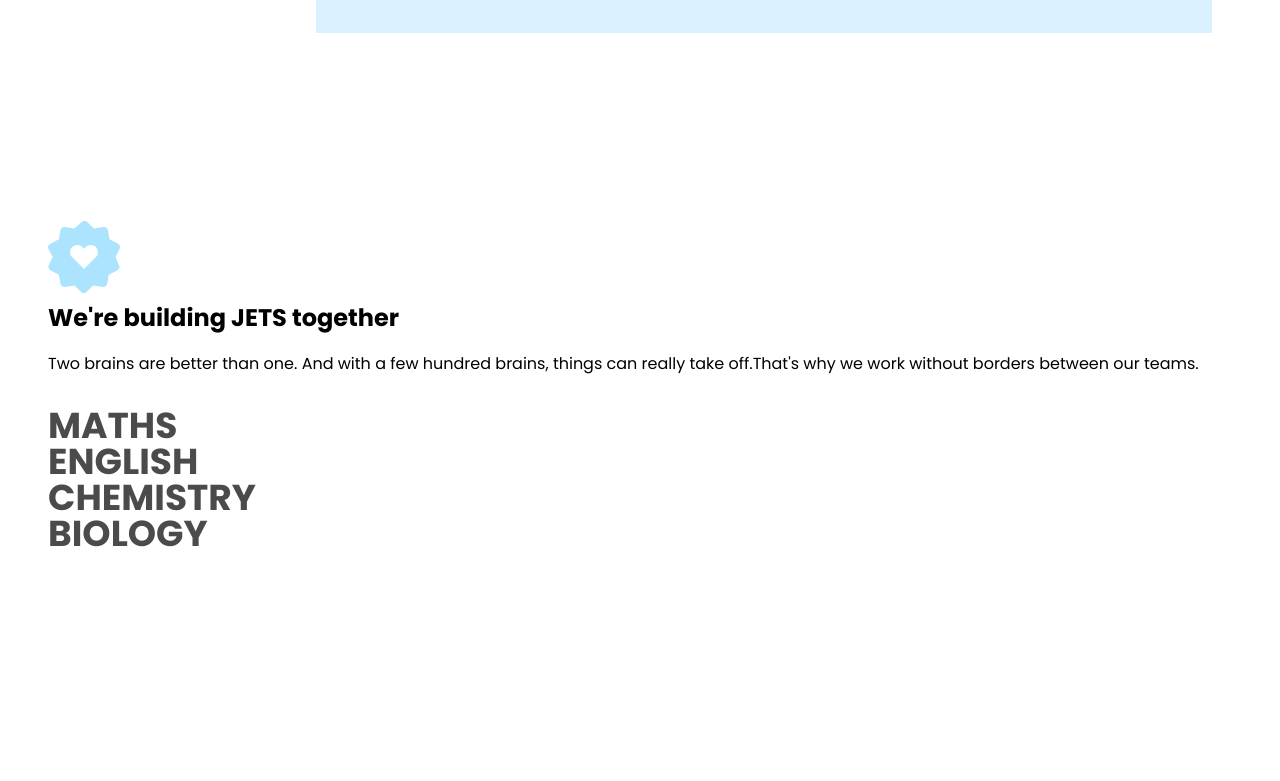
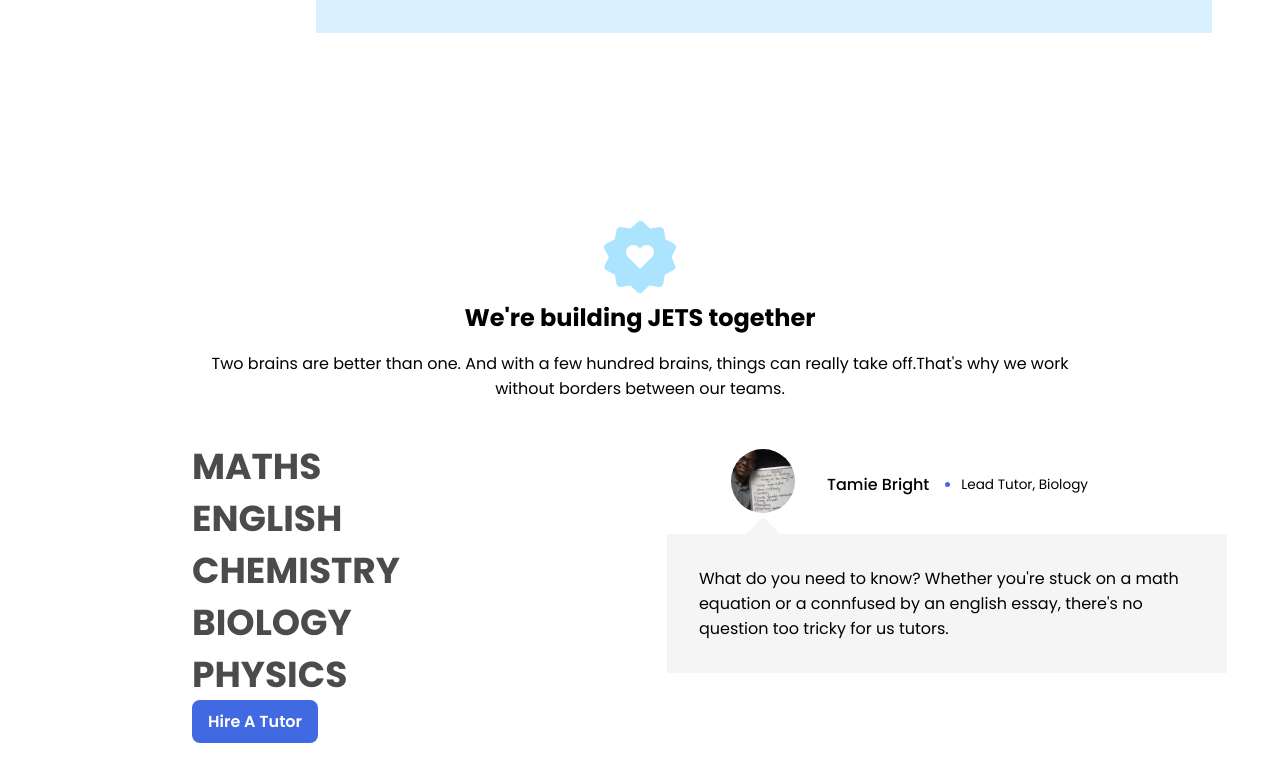
Before and after one commit to JoshuaObiz/JoshuaObiz.github.io, a plain HTML site: page index.html in a window 1280 px wide. Shown: the part 2705-3486 px from the top of the page. Before the commit the page ends 3321 px from the top, so only its background shows below. Drawn offline with Linux system fonts and the light colour scheme.

Commit message:
added tutor section

```diff
--- a/dist/style/style.css
+++ b/dist/style/style.css
@@ -109,10 +109,83 @@ a {
   margin-bottom: 1rem;
 }
 
-.subjects .col h1 {
+.endorsement {
+  position: relative;
+  display: flex;
+  align-items: center;
+  justify-content: unset;
+  gap: 1rem;
+  flex-direction: column;
+  padding-left: 15%;
+  padding-right: 15%;
+}
+.endorsement .head {
+  text-align: center;
+}
+.endorsement .subjects {
+  width: 100%;
+  display: flex;
+  align-items: start;
+  justify-content: space-between;
+  gap: 1rem;
+}
+.endorsement .subjects .col h1 {
   font-size: 2.25rem;
-  margin: 0;
+  margin-bottom: 1rem;
   line-height: 1;
   text-transform: uppercase;
   opacity: 0.7;
 }
+.endorsement .subjects .col .btn {
+  padding: 0.6rem 1rem;
+  border-radius: 0.5rem;
+  font-size: 1rem;
+  text-transform: capitalize;
+}
+.endorsement .subjects .col .profile {
+  display: flex;
+  align-items: center;
+  justify-content: unset;
+  gap: 2rem;
+}
+.endorsement .subjects .col .profile .img {
+  position: relative;
+}
+.endorsement .subjects .col .profile .img img {
+  width: 4rem;
+  height: 4rem;
+  border-radius: 50%;
+}
+.endorsement .subjects .col .profile .handle {
+  display: flex;
+  align-items: center;
+  justify-content: unset;
+  gap: 2rem;
+}
+.endorsement .subjects .col .profile .handle p {
+  font-weight: 500;
+}
+.endorsement .subjects .col .profile .handle li {
+  font-size: 0.85rem;
+}
+.endorsement .subjects .col .profile .handle li::marker {
+  color: royalblue;
+}
+.endorsement .message {
+  position: absolute;
+  background: whitesmoke;
+  width: 35rem;
+  left: -4rem;
+  top: 120%;
+  padding: 2rem;
+}
+.endorsement .message::before {
+  content: "";
+  position: absolute;
+  background: whitesmoke;
+  width: 1.5rem;
+  height: 1.5rem;
+  left: 5.25rem;
+  top: -0.75rem;
+  transform: rotate(45deg);
+}
--- a/dist/style/style.scss
+++ b/dist/style/style.scss
@@ -36,7 +36,7 @@
          font-size: 2.5rem;
       }
    }
-   .info{
+   .info {
       @include flex(unset, space-between, 2rem);
       width: 100%;
       margin-bottom: 6rem;
@@ -53,34 +53,94 @@
          -webkit-box-sizing: border-box;
          box-sizing: border-box;
       }
-      &:nth-child(odd){
-         &::after{
+      &:nth-child(odd) {
+         &::after {
             border-color: #d9f0ff;
             background: #d9f0ff;
          }
       }
-      h1{
+      h1 {
          font-size: 2.25rem;
          line-height: 1;
          margin-bottom: 0rem;
       }
-      .text{
+      .text {
          width: 40%;
       }
-      li{
+      li {
          margin-bottom: 1rem;
       }
    }
 }
 
-.subjects{
-   .col{
-      h1{
-         font-size: 2.25rem;
-         margin: 0;
-         line-height: 1;
-         text-transform: uppercase;
-         opacity: 0.7;
+.endorsement {
+   position: relative;
+   @include flex(center);
+   flex-direction: column;
+   padding-left: 15%;
+   padding-right: 15%;
+   .head {
+      text-align: center;
+   }
+   .subjects {
+      width: 100%;
+      @include flex(start, space-between);
+      .col {
+         h1 {
+            font-size: 2.25rem;
+            margin-bottom: 1rem;
+            line-height: 1;
+            text-transform: uppercase;
+            opacity: 0.7;
+         }
+         .btn{
+            padding: 0.6rem 1rem;
+            border-radius: 0.5rem;
+            font-size: 1rem;
+            text-transform: capitalize;
+         }
+         .profile {
+            @include flex($gap: 2rem);
+            .img {
+               position: relative;
+               img {
+                  width: 4rem;
+                  height: 4rem;
+                  border-radius: 50%;
+               }
+            }
+            .handle {
+               @include flex($gap: 2rem);
+               p{
+                  font-weight: 500;
+               }
+               li {
+                  font-size: 0.85rem;
+                  &::marker {
+                     color: royalblue;
+                  }
+               }
+            }
+         }
+      }
+   }
+
+   .message{
+      position: absolute;
+      background: whitesmoke;
+      width: 35rem;
+      left: -4rem;
+      top: 120%;
+      padding: 2rem;
+      &::before{
+         content: '';
+         position: absolute;
+         background: whitesmoke;
+         width: 1.5rem;
+         height: 1.5rem;
+         left: 5.25rem;
+         top: -0.75rem;
+         transform: rotate(45deg);
       }
    }
 }
--- a/index.html
+++ b/index.html
@@ -5,7 +5,7 @@
    <meta charset="UTF-8">
    <meta http-equiv="X-UA-Compatible" content="IE=edge">
    <meta name="viewport" content="width=device-width, initial-scale=1.0">
-   <title>Document</title>
+   <title>JETS Club UDSS</title>
    <link rel="preconnect" href="https://fonts.googleapis.com">
    <link rel="preconnect" href="https://fonts.gstatic.com" crossorigin>
    <link href="https://fonts.googleapis.com/css2?family=Poppins:wght@400;500;600;700;800&display=swap" rel="stylesheet">
@@ -140,9 +140,26 @@
             <h1>english</h1>
             <h1>chemistry</h1>
             <h1>biology</h1>
-            <h1></h1>
+            <h1>physics</h1>
+            <a href="#" class="btn primary"><i class="lni lni-grow"></i> Hire a tutor</a>
          </div>
-         <div class="col"></div>
+         <div class="col">
+            <div class="profile">
+               <div class="img">
+                  <img src="dist/img/1589429276213.jfif" alt="">
+                  <div class="message">
+                     <p>What do you need to know? Whether you're stuck on a math equation or a connfused by an english essay, there's no question too tricky for us tutors.</p>
+                  </div>
+               </div>
+               <div class="handle">
+                  <p>Tamie Bright</p>
+                  <ul>
+                     <li>Lead Tutor, Biology</li>
+                  </ul>
+               </div>
+
+            </div>
+         </div>
       </div>
    </section>
 </body>
```
Also changed, not shown: dist/img/1589429276213.jfif (added).
